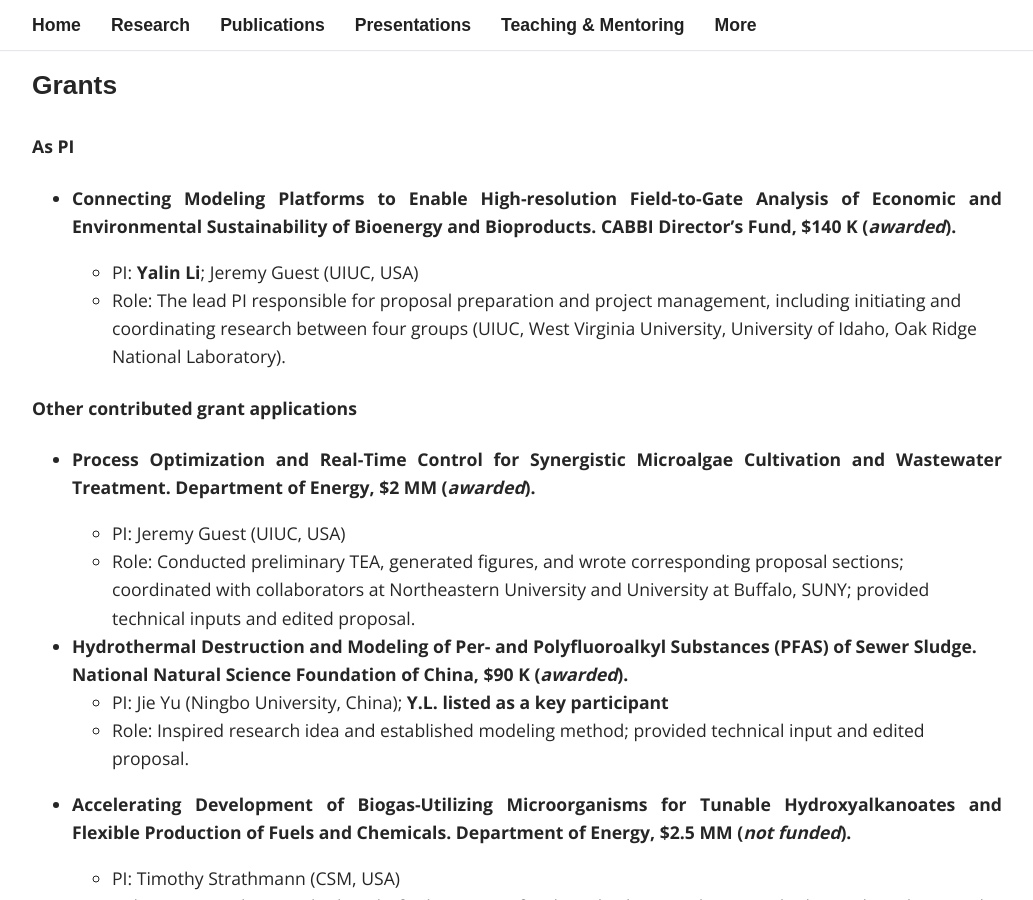
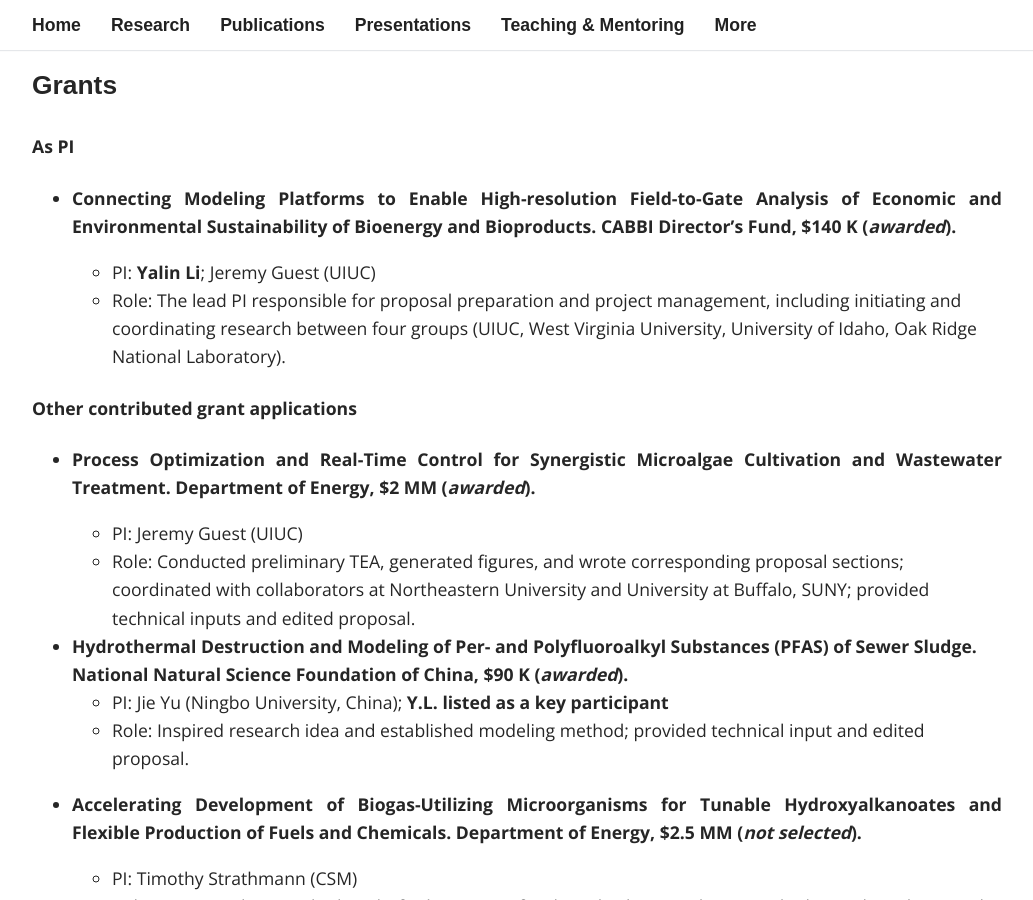
Before and after one commit to yalinli2/webpage, a Jekyll site: the page built from _pages/1_research.md, in a window 1280 px wide and 900 px high, scrolled down 5465 px. Shown: the whole window, without its empty margins (123-1156 px from the left). Built offline with Jekyll 4.4.1, drawn with Linux system fonts in a browser that asks for light colours; some web fonts are replaced; some of the changed text lies outside the part shown.

Commit message:
minor updates to Research page

```diff
--- a/_pages/1_research.md
+++ b/_pages/1_research.md
@@ -104,23 +104,23 @@ This project aims to establish an automated data-processing and information hand
 
 - **Connecting Modeling Platforms to Enable High-resolution Field-to-Gate Analysis of Economic and Environmental Sustainability of Bioenergy and Bioproducts. CABBI Director’s Fund, $140 K (*awarded*).**
 
-	- PI: **Yalin Li**; Jeremy Guest (UIUC, USA)
+	- PI: **Yalin Li**; Jeremy Guest (UIUC)
 	- Role: The lead PI responsible for proposal preparation and project management, including initiating and coordinating research between four groups (UIUC, West Virginia University, University of Idaho, Oak Ridge National Laboratory).
 
 #### Other contributed grant applications
 - **Process Optimization and Real-Time Control for Synergistic Microalgae Cultivation and Wastewater Treatment.
 Department of Energy, $2 MM (*awarded*).**
 
-	- PI: Jeremy Guest (UIUC, USA)
+	- PI: Jeremy Guest (UIUC)
 	- Role: Conducted preliminary TEA, generated figures, and wrote corresponding proposal sections; coordinated with collaborators at Northeastern University and University at Buffalo, SUNY; provided technical inputs and edited proposal.
 
 - **Hydrothermal Destruction and Modeling of Per- and Polyfluoroalkyl Substances (PFAS) of Sewer Sludge. National Natural Science Foundation of China, $90 K (*awarded*).**
 	- PI: Jie Yu (Ningbo University, China); **Y.L. listed as a key participant**
 	- Role: Inspired research idea and established modeling method; provided technical input and edited proposal.
 
-- **Accelerating Development of Biogas-Utilizing Microorganisms for Tunable Hydroxyalkanoates and Flexible Production of Fuels and Chemicals. Department of Energy, $2.5 MM (*not funded*).**
+- **Accelerating Development of Biogas-Utilizing Microorganisms for Tunable Hydroxyalkanoates and Flexible Production of Fuels and Chemicals. Department of Energy, $2.5 MM (*not selected*).**
 
-	- PI: Timothy Strathmann (CSM, USA)
+	- PI: Timothy Strathmann (CSM)
 	- Role: Envisioned research idea; drafted majority of technical volume and prepared other technical materials; provided preliminary experimental data and facilitated preliminary TEA; coordinated between five research groups (two from CSM, two from NREL, and one industry partner), and drafted response to comments.
 
 - **Hydrothermal Catalytic Conversion of Waste Lipids to Green Diesel and Its Life Cycle Analyses. National Natural Science Foundation of China, $90 K (*awarded*).**
@@ -130,5 +130,5 @@ Department of Energy, $2 MM (*awarded*).**
 
 - **From Wastewater to Gasoline – Aqueous Biorefining of Polyhydroxybutyrate (PHB)-Enriched Biosolids.
 National Science Foundation, $330 K (*awarded*).**
-	- PI: Timothy Strathmann (CSM, USA)
+	- PI: Timothy Strathmann (CSM)
 	- Role: Generated preliminary data, wrote project summary and technical sections.
```
